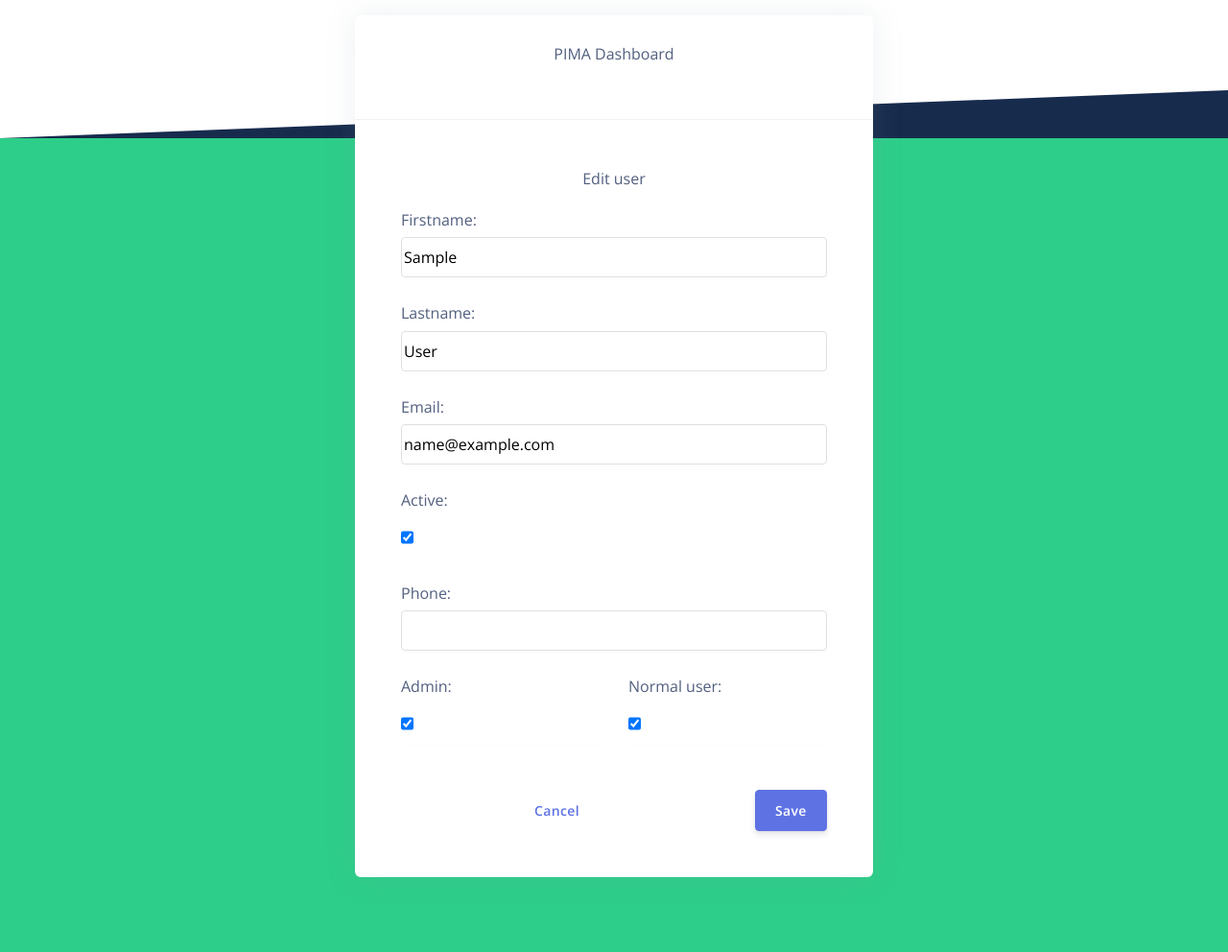
After one commit to TechnoServe/PIMA-Integration-Dashboard, a Django app: page /accounts/edit_user/1/ in a window 1280 px wide. The commit adds this page. Shown: the whole page at 96% size. Run offline with Django 4.2, Linux system fonts and the light colour scheme; the visitor is signed in with stand-in values (Sample User, id 1); data comes from the database, SQL or seed files in the repository; parts of the project's set-up code (start-up, migrations or seed data) failed here and were passed over; some libraries are stand-ins or nearby versions.

Commit message:
[FEATURE] Editing user

```diff
--- a/accounts/forms.py
+++ b/accounts/forms.py
@@ -31,7 +31,7 @@ class UserCreationForm(forms.ModelForm):
         )
 
         labels = {
-            'is_staff': _('Business Advisor'),
+            'is_staff': _('Normal user'),
             'is_superuser': _('Admin'),
         }
         help_texts = {
--- /dev/null
+++ b/accounts/templates/registration/edit_user.html
@@ -0,0 +1,210 @@
+{% load static %}
+{% load i18n %}
+
+<!DOCTYPE html>
+<html lang="en">
+
+<head>
+  <meta charset="utf-8" />
+  <meta name="viewport" content="width=device-width, initial-scale=1, shrink-to-fit=no">
+  <link rel="canonical" href="https://www.technoserve.org/">
+
+  <title>
+    {% trans  "TechnoServe" %}
+  </title>
+
+  <link
+    rel="icon"
+    type="image/png"
+    href="https://www.technoserve.org/wp-content/themes/technoserve/assets/img/logomark-full.svg"
+  />
+  <!-- Fonts -->
+  <link rel="stylesheet" href="https://fonts.googleapis.com/css?family=Open+Sans:300,400,600,700">
+  <!-- Icons -->
+  <link rel="stylesheet" href="{% static 'assets/vendor/nucleo/css/nucleo.css' %}" type="text/css">
+  <link rel="stylesheet" href="{% static 'assets/vendor/@fortawesome/fontawesome-free/css/all.min.css' %}" type="text/css">
+  <!-- Argon CSS -->
+  <link rel="stylesheet" href="{% static 'assets/css/argon.css' %}" type="text/css">
+
+  <script src="https://kit.fontawesome.com/2f0439ef64.js" crossorigin="anonymous"></script>
+  <style>
+     a {
+          text-decoration: none;
+          color: rgba(0, 0, 0, .7);
+      }
+      a:hover {
+          text-decoration: none;
+          color: rgba(0, 0, 0, .7);
+      }
+      input[type="checkbox"] {
+        width: unset;
+        }
+      input{
+        width: 100%;
+        height: 42px;
+        border-radius: 4px;
+        border: 1px solid #e0e0e0;
+      }
+  </style>
+
+
+</head>
+<body class="bg-success">
+
+  <div class="main-content">
+
+    <!-- Header -->
+    <div class="header bg-gradient-primary py-4 py-lg-6">
+      <div class="container">
+        <!-- <div class="header-body text-center mb-7"> -->
+          <div class="row justify-content-center">
+            <div class="col-lg-5 col-md-6">
+
+
+            </div>
+          </div>
+        </div>
+      </div>
+      <div class="separator separator-bottom separator-skew zindex-100">
+        <svg x="0" y="0" viewBox="0 0 2560 100" preserveAspectRatio="none" version="1.1" xmlns="http://www.w3.org/2000/svg">
+          <polygon class="fill-default" points="2560 0 2560 100 0 100"></polygon>
+        </svg>
+      </div>
+    </div>
+
+        <!-- Page content -->
+        <div class="container mt--8 pb-5">
+            <!-- Table -->
+            <div class="row justify-content-center">
+              <div class="col-lg-6 col-md-8">
+
+                <div class="card bg-secondary shadow border-0">
+                  <div class="card-header bg-transparent pb-5">
+                    <div class="text-center mt-2 mb-2">
+                      {% trans "PIMA Dashboard" %}
+                    </div>
+                  </div>
+                  <div class="card-body px-lg-5 py-lg-5">
+                    <div class="text-center mb-2">
+
+                      {% if msg %}
+                        <small>{{ msg | safe }}</small>
+                      {% endif %}
+                      <p>Edit user</p>
+
+                    </div>
+
+                    {% if not success %}
+
+                      <form method="POST">
+
+                        {% csrf_token %}
+
+                        <div class="form-group">
+                            <p class="mb-1">Firstname: </p>
+                          <div class="input-group  mb-3">
+
+                            {{ form.first_name }}
+                          </div>
+                        </div>
+                        <span class="text-error">{{ form.first_name.errors }}</span>
+
+                        <div class="form-group">
+                            <p class="mb-1">Lastname:</p>
+                            <div class="input-group  mb-3">
+
+
+
+                            {{ form.last_name }}
+                          </div>
+                        </div>
+                        <span class="text-error">{{ form.last_name.errors }}</span>
+
+                        <div class="form-group">
+                            <p class="mb-1">Email:</p>
+                          <div class="input-group  mb-3">
+
+
+
+                            {{ form.email }}
+                          </div>
+                        </div>
+                        <span class="text-error">{{ form.email.errors }}</span>
+
+                        <div class="form-group">
+                            <p class="mb-1">Active:</p>
+                            <div class="input-group  mb-3">
+
+
+                            {{ form.is_active }}
+                          </div>
+                        </div>
+
+                        <div class="form-group">
+                            <p class="mb-1">Phone:</p>
+                            <div class="input-group  mb-3">
+
+
+                            {{ form.phone }}
+                          </div>
+                        </div>
+                        <span class="text-error">{{ form.phone.errors }}</span>
+
+                        <div class="row">
+                            <div class="col-6">
+                                <div class="form-group">
+                                    <p class="mb-1">{% trans "Admin:" %}</p>
+
+                                    <div class="input-group">
+
+
+                                    {{ form.is_superuser }}
+                                    </div>
+                                </div>
+                                <span class="text-error">{{ form.is_superuser.errors }}</span>
+                            </div>
+                            <div class="col-6">
+                                <div class="form-group">
+                                    <p class="mb-1">{% trans "Normal user:" %}</p>
+                                    <div class="input-group">
+
+
+                                    {{ form.is_staff }}
+                                    </div>
+                                </div>
+                                <span class="text-error">{{ form.is_staff.errors }}</span>
+                            </div>
+
+                        </div>
+
+
+
+
+                       <div class="row">
+                        <div class="col-6 text-right">
+                            <a href="{%url 'manage_users' %}" class="btn btn-link mt-4">Cancel</a>
+                        </div>
+                        <div class="col-6 text-right">
+                            <button type="submit" class="btn btn-primary mt-4">{% trans "Save" %}</button>
+                        </div>
+                       </div>
+
+
+                      </form>
+
+                    {% endif %}
+
+                  </div>
+                </div>
+
+              </div>
+            </div>
+
+
+          </div>
+        </div>
+  </div>
+  <script src="{% static 'assets/js/argon.js' %}"></script>
+
+</body>
+</html>
--- a/accounts/urls.py
+++ b/accounts/urls.py
@@ -1,5 +1,5 @@
 from django.urls import path
-from .views import user_logout, create_user_account, manage_users, delete_user
+from .views import user_logout, create_user_account, manage_users, delete_user, edit_user
 from django.contrib.auth import views as auth_views
 
 urlpatterns = [
@@ -8,5 +8,6 @@ urlpatterns = [
     path('logout/', user_logout, name='logout'),
     path('manage_users/', manage_users, name='manage_users'),
     path('create_user/', create_user_account, name='create_user'),
+    path('edit_user/<int:id>/', edit_user, name='edit_user'),
     path('delete_user/<int:id>/', delete_user, name='delete_user'),
 ]
--- a/accounts/views.py
+++ b/accounts/views.py
@@ -66,6 +66,28 @@ def manage_users(request):
 
 
 @user_passes_test(lambda user: user.is_superuser)
+def edit_user(request, id):
+    user_object = get_user_model()
+    user_ = user_object.objects.get(id=id)
+
+    if request.method == 'POST':
+        form =  UserChangeForm(request.POST, instance=user_)
+
+        if form.is_valid():
+            form.save()
+            messages.success(request, "User edited Successfully")
+            return redirect('manage_users')
+
+    else:
+        form =  UserChangeForm(instance=user_)
+        context = {'form': form }
+        return render(request, 'registration/edit_user.html', context)
+
+
+
+
+
+@user_passes_test(lambda user: user.is_superuser)
 def delete_user(request, id):
 
     user_object = get_user_model()
```
Also changed, not shown: accounts/templates/user_dash.html (+12 -49 lines), 1 other file.
